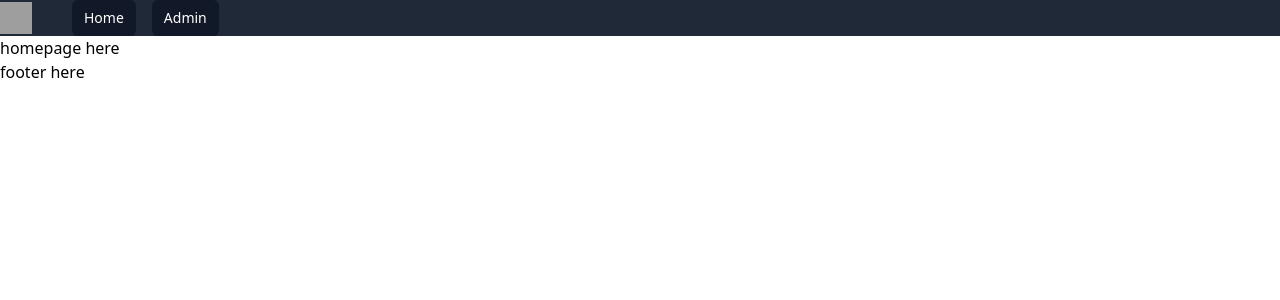
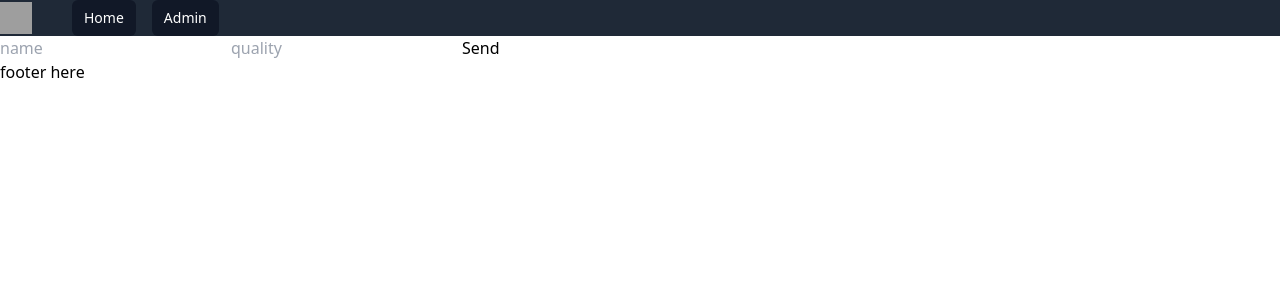
Before and after one commit to ermal96/ufilma, a React (Create React App) app in the folder client/: page / in a window 1280 px wide. Shown: the top 300 px of the page. Built offline with nearby package versions, Linux system fonts and the light colour scheme; no server answers; grey boxes are pictures that could not be loaded.

Commit message:
client test form

```diff
--- a/client/src/config/axios.js
+++ b/client/src/config/axios.js
@@ -1,5 +1,5 @@
 import axios from "axios";
 
 export const axiosConfig = () => {
-  axios.defaults.baseURL = "http://localhost:5000";
+  axios.defaults.baseURL = "https://ufilma.com/api";
 };
--- a/client/src/containers/Home/index.js
+++ b/client/src/containers/Home/index.js
@@ -1,18 +1,42 @@
-import React, { useEffect } from "react";
+import React, { useEffect, useState } from "react";
 import { useDispatch, useSelector } from "react-redux";
-import { getMovies } from "../../store/actions/moviesAction";
+import { getMovies, addMovie } from "../../store/actions/moviesAction";
 
 const Home = () => {
   const dispatch = useDispatch();
   const movies = useSelector(({ movies }) => movies);
+
+  const [name, setName] = useState("");
+  const [quality, setQuality] = useState("");
+
   useEffect(() => {
     dispatch(getMovies());
   }, [dispatch]);
 
+  const onSubmit = (e) => {
+    e.preventDefault();
+
+    dispatch(addMovie({ name, quality }));
+  };
+
   return (
     <div>
-      homepage here
-      <p>{console.log(movies)}</p>
+      {console.log(movies)}
+      <form onSubmit={onSubmit}>
+        <input
+          onChange={(e) => setName(e.target.value)}
+          type="text"
+          placeholder="name"
+          value={name}
+        />
+        <input
+          onChange={(e) => setQuality(e.target.value)}
+          type="text"
+          placeholder="quality"
+          value={quality}
+        />
+        <button type="submit">Send</button>
+      </form>
     </div>
   );
 };
--- a/client/src/store/actions/moviesAction.js
+++ b/client/src/store/actions/moviesAction.js
@@ -5,7 +5,7 @@ export const getMovies = () => async (dispatch) => {
   let movies = [];
 
   try {
-    const res = await axios.get("http://localhost:5000/movies");
+    const res = await axios.get("/movies");
     movies = res.data.data;
   } catch (error) {}
 
@@ -14,3 +14,13 @@ export const getMovies = () => async (dispatch) => {
     payload: movies,
   });
 };
+
+export const addMovie = (data) => async (dispatch) => {
+  try {
+    await axios.post("/movies", data);
+  } catch (error) {
+    dispatch({
+      type: types.ADD_MOVIE,
+    });
+  }
+};
```
Also changed, not shown: 1 other file (tests, documents, lock files or other folders).
